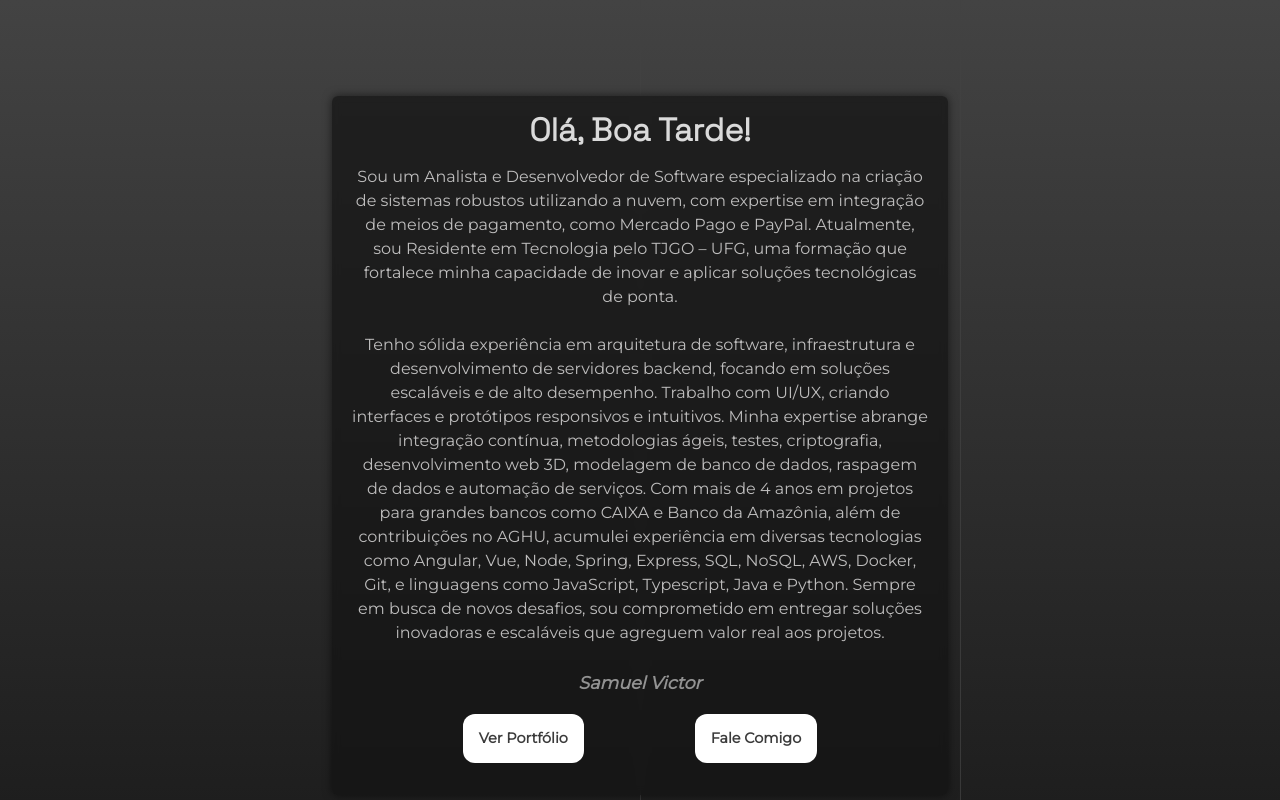
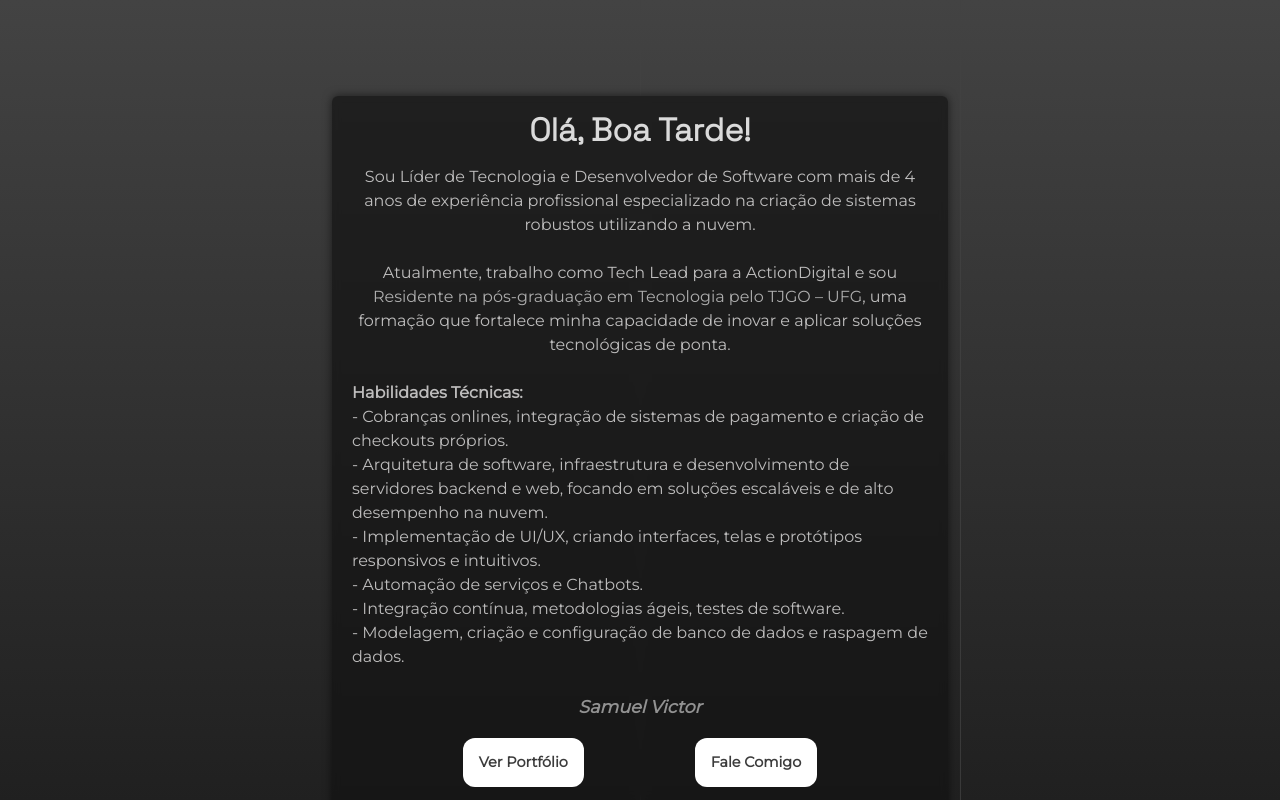
Before and after one commit to samuelvictorol/portfolio, an Angular app: page /sobre in a window 1280 px wide. Built offline with nearby package versions, Linux system fonts and the light colour scheme; a web font is replaced by a local one.

Commit message:
update info

```diff
--- a/src/app/portfolio/portfolio.component.ts
+++ b/src/app/portfolio/portfolio.component.ts
@@ -18,13 +18,14 @@ export class PortfolioComponent {
 
    projects = [
      { title: 'Midnight Tickets', desc: 'Bilheteria Online com as menores taxas do mercado, diversas features para monitoramento de eventos e venda de ingressos personalizados utilizando a api do Mercado Pago.', url:'https://midnightickets.com', img:'assets/mid.png',},
-     { title: 'GasTail Bot', desc: 'O Gastail é um bot para telegram para fazer anotações rápidas de entradas e gastos de modo interativo a fim de criar o hábito do controle financeiro pessoal anotando as dispesas e investimentos com o bot. ', url: 'https://T.me/GasTail_bot', img: 'assets/gastail.jpg'},
+     { title: 'Action Chat', desc: 'CRM para criação de Bots para WhatsApp e Telegram de modo dinâmico e automatizado. A plataforma permite que o próprio usuário crie os fluxos de conversa do bot.', url:'http://app.tanquion.pro/login', img:'assets/action.png',},
+     { title: 'Gastail Bot', desc: 'O Gastail é um bot para telegram de anotações rápidas das compras e vendas de seus criptoativos de modo interativo a fim de ter uma rápida visualização da sua carteira de câmbio pessoal guardando as  movimentações e permitindo configurar alertas. ', url: 'https://T.me/GasTail_bot', img: 'assets/gastail.jpg'},
      { title: 'SUS - AGHU', desc: 'O Aplicativo de Gestão para Hospitais Universitários (AGHU) é um sistema de gestão hospitalar e prontuário eletrônico disponível para uso gratuito no Sistema Único de Saúde (SUS).', url: 'https://www.gov.br/ebserh/pt-br/governanca/plataformas-e-tecnologias/aghu/', img: 'assets/aghu.png', },
      { title: 'Vitrine de Jóias - CAIXA', desc: 'É o ambiente virtual onde são expostos os bens que serão disponibilizados para venda e que foram dados em garantia nas operações de Penhor da CAIXA. As garantias são levadas a leilão para a recuperação do crédito concedido ao cliente tomador, todas elas, vinculadas a contratos não liquidados no prazo acordado..', url:'https://vitrinedejoias.caixa.gov.br/Paginas/default.aspx', img:'assets/sievjCaixaImg.png',},
      { img:'assets/solarsystem.png', title: 'Sistema Solar 3D', desc: 'Uma viagem pelo Sistema Solar em 3D utilizando Vue3 e Three.js com técnicas avançadas de programação frontend', url:'https://sistema-solar-3js.netlify.app/'  },
      { title: 'Sistema de Tarifas - BASA', img:'assets/basa.png', url:"https://www.bancoamazonia.com.br/tarifas-bancarias", desc: 'Sistema de Tarifas para o Banco da Amazônia utilizando Vue3, Spring e SQL Server. Gerenciamento de pacotes de serviçoes e tarifas bancárias, desde o desenvolvimento até a integração contínua.', },
      { title: `Instituto Átika`, desc: 'Este projeto social sem fins lucrativos incentiva crianças e adolescentes sem condições financeiras a praticar esportes como o futvôlei. Os produtos vendidos serão revertidos em doações. A landing page foi desenvolvida com responsividade. O deploy automatizado garante atualizações rápidas e seguras.', url:'https://institutoatika.org/', img:'assets/atika.png',},
-     { title: 'Protótipo Alta Fidelidade', desc: 'Protótipos de uma aplicação web de alta fidelidade, de forma que seja possível: pesquisar, incluir, alterar e excluir (CRUD) conhecimentos e certificações dos colaboradores da Cast Group, a fim de facilitar a visualização de forma visual e intuitiva para os gestores responsáveis.', img: 'assets/prot.png', url: 'https://github.com/samuelvictorol/PrototipoFigma-CastGroup' , },
+     { title: 'Protótipos de Alta Fidelidade', desc: 'Protótipos de uma aplicação web de alta fidelidade, de forma que seja possível: pesquisar, incluir, alterar e excluir (CRUD) conhecimentos e certificações dos colaboradores da Cast Group, a fim de facilitar a visualização de forma visual e intuitiva para os gestores responsáveis.', img: 'assets/prot.png', url: 'https://github.com/samuelvictorol/PrototipoFigma-CastGroup' , },
 
   ];
 
--- a/src/app/sobre/sobre.component.html
+++ b/src/app/sobre/sobre.component.html
@@ -3,15 +3,19 @@
         <div class="sobre-text animate__animated animate__fadeInDown">
             <h1 style="text-align:center">Olá, {{ saudacao }}!</h1>
             <p style="text-align:center;font-size:1rem">
-                Sou um Analista e Desenvolvedor de Software especializado na criação de sistemas robustos utilizando a nuvem, com expertise em integração de meios de pagamento, como Mercado Pago e PayPal. Atualmente, sou Residente em Tecnologia pelo TJGO – UFG, uma formação que fortalece minha capacidade de inovar e aplicar soluções tecnológicas de ponta.
+                Sou Líder de Tecnologia e Desenvolvedor de Software com mais de 4 anos de experiência profissional especializado na criação de sistemas robustos utilizando a nuvem.
+                <br><br> Atualmente, trabalho como Tech Lead para a ActionDigital e sou <a style="color:white" target="_blank" href="https://www.instagram.com/prti_go/">Residente na pós-graduação em Tecnologia pelo TJGO – UFG</a>, uma formação que fortalece minha capacidade de inovar e aplicar soluções tecnológicas de ponta.
                 <br>
             </p>
-            <p style="text-align:center;font-size:1rem">
-                Tenho sólida experiência em arquitetura de software, infraestrutura e desenvolvimento de servidores backend, focando em soluções escaláveis e de alto desempenho. Trabalho com UI/UX, criando interfaces e protótipos responsivos e intuitivos. Minha expertise abrange integração contínua, metodologias ágeis, testes, criptografia, desenvolvimento web 3D, modelagem de banco de dados, raspagem de dados e automação de serviços.
+            <p style="text-align:left;font-size:1rem">
+                <strong>Habilidades Técnicas:</strong><br>
+                - Cobranças onlines, integração de sistemas de pagamento e criação de checkouts próprios.<br>
+                - Arquitetura de software, infraestrutura e desenvolvimento de servidores backend e web, focando em soluções escaláveis e de alto desempenho na nuvem.<br>
+                - Implementação de UI/UX, criando interfaces, telas e protótipos responsivos e intuitivos.<br>
+                - Automação de serviços e Chatbots.<br>
+                - Integração contínua, metodologias ágeis, testes de software.<br>
+                - Modelagem, criação e configuração de banco de dados e raspagem de dados.
 
-Com mais de 4 anos em projetos para grandes bancos como CAIXA e Banco da Amazônia, além de contribuições no AGHU, acumulei experiência em diversas tecnologias como Angular, Vue, Node, Spring, Express, SQL, NoSQL, AWS, Docker, Git, e linguagens como JavaScript, Typescript, Java e Python.
-
-Sempre em busca de novos desafios, sou comprometido em entregar soluções inovadoras e escaláveis que agreguem valor real aos projetos.
             </p>
             <p style="text-align:center" id="my-name">Samuel Victor</p>
             <div class="btns-wrapper">
--- a/src/app/sobre/sobre.component.scss
+++ b/src/app/sobre/sobre.component.scss
@@ -44,7 +44,7 @@
 }
 
 .sobre-wrapper {
-    height: 170vh;
+    height: 180vh;
     width: 100vw;
     padding-top: 6rem;
     position: relative;
```
Also changed, not shown: src/assets/action.png (added).
